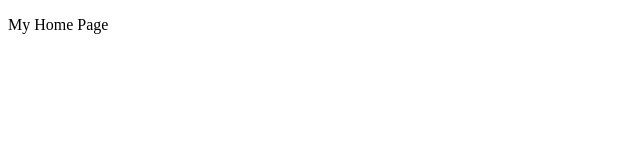
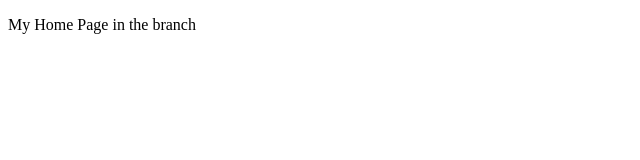
Before and after one commit to avholloway/groot-groot, a plain HTML site: page index.html in a window 1280 px wide. Shown: the whole page, without its empty margins (0-640 px from the left). Drawn offline with Linux system fonts and the light colour scheme.

Commit message:
Adding more wording

```diff
--- a/index.html
+++ b/index.html
@@ -4,6 +4,6 @@
 	<title>Groot Groot</title>
 </head>
 <body>
-<p>My Home Page</p>
+<p>My Home Page in the branch</p>
 </body>
 </html>
```
